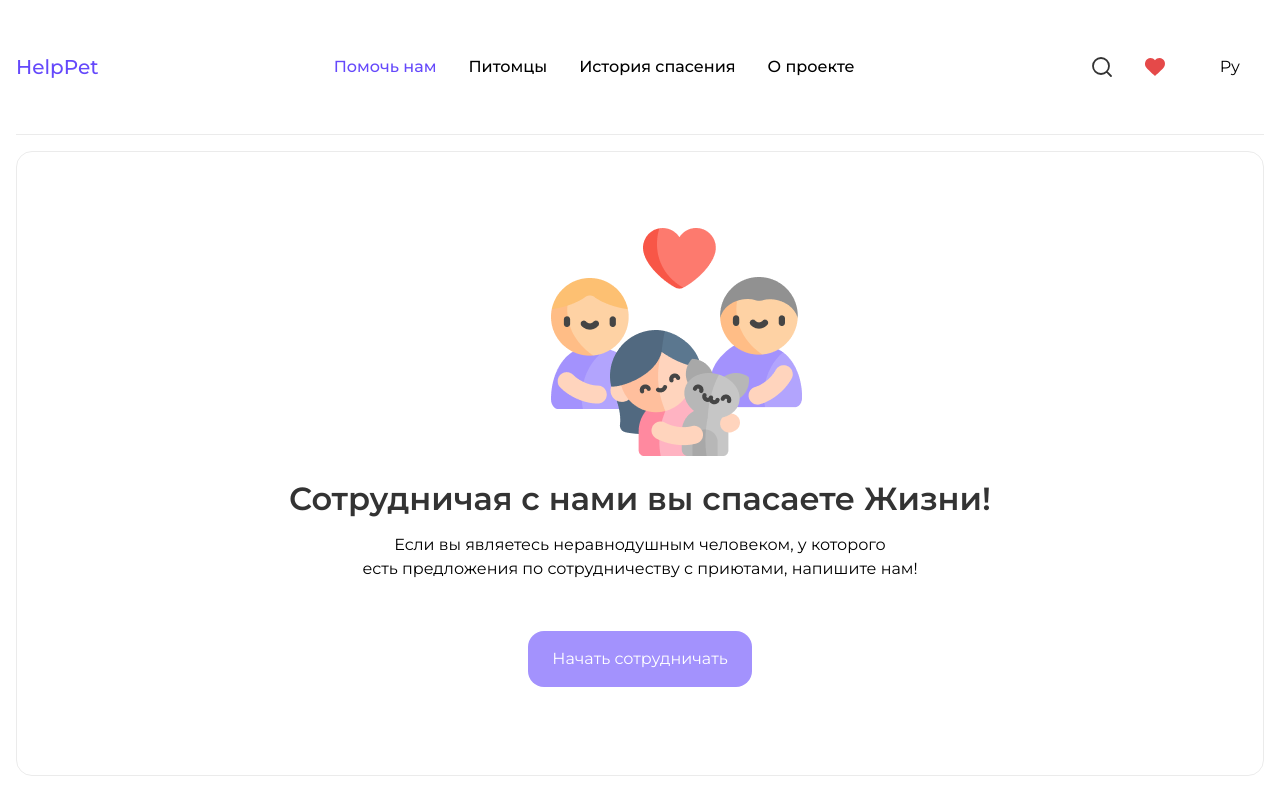
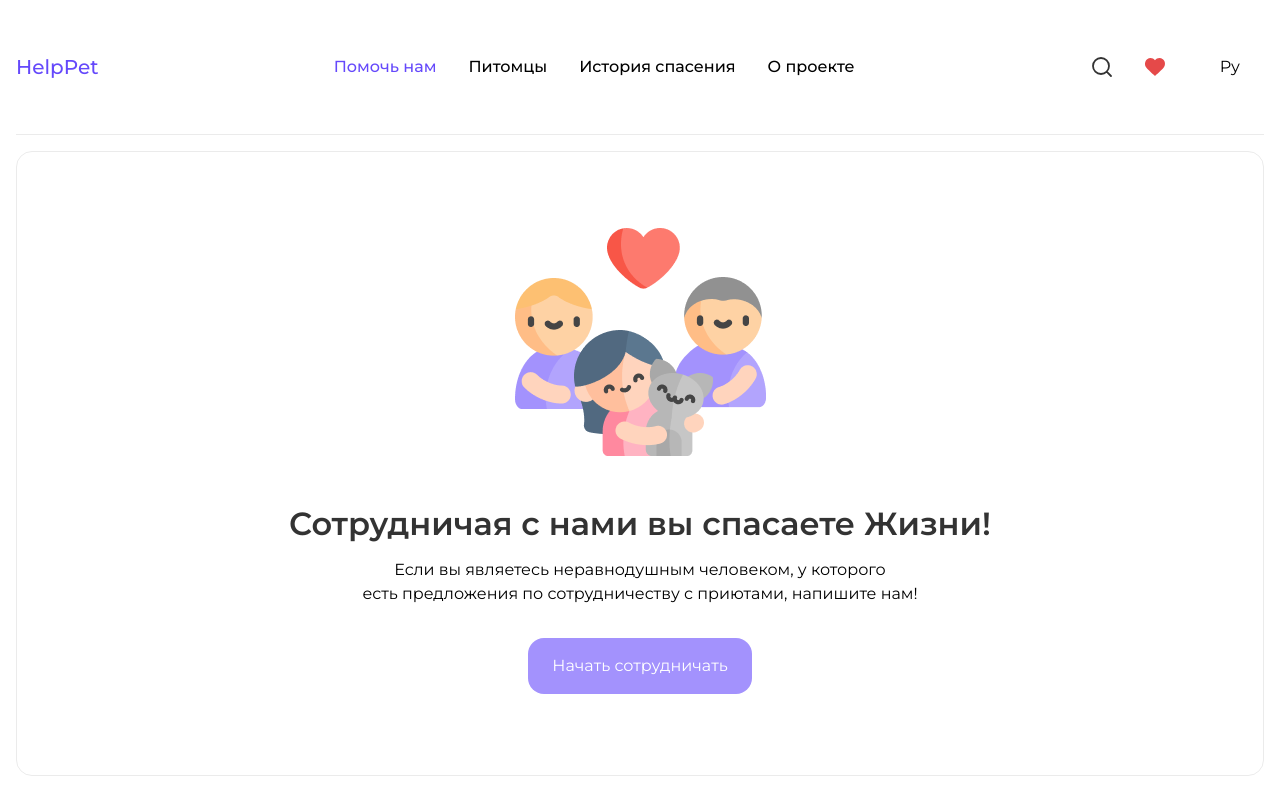
Before and after one commit to Sandbox-pets-shelter/pets-shelter, a React (Create React App) app: page / in a window 1280 px wide. Shown: the top 800 px of the page. Built offline with nearby package versions, Linux system fonts and the light colour scheme.

Commit message:
add-block-cooperation

```diff
--- a/src/pages/Home/index.tsx
+++ b/src/pages/Home/index.tsx
@@ -1,24 +1,25 @@
 import { BaseButton } from '../../components/ui/BaseButton'
 import s from './styles.module.scss'
-import imgBg from '../../assets/icons/home/heart-vector.png'
+import people from '../../assets/icons/home/people-cat.png'
 
 export const Home = () => {
     const reset = () => {
        console.log(1)
       }
     return (
-        <div className={s.Home}>
-            <img className={s.Home__img} src={imgBg} alt="heart"/>
-            <h2>Сотрудничая с нами вы спасаете Жизни!</h2>
-            <p>Если вы являетесь неравнодушным человеком, у которого<br></br>
+        <div className={s.home}>
+            <img className={s.home__img} src={people} alt="Люди и кот"/>
+            <p className={s.home__item1}>Сотрудничая с нами вы спасаете Жизни!</p>
+            <p className={s.home__item2}>Если вы являетесь неравнодушным человеком, у которого<br></br>
             есть предложения по сотрудничеству с приютами, напишите нам!</p>
-            <button className={s.Home__icon}>
+            <button className={s.home__button}>
                 <BaseButton
                     variant='filled'
                     color='primary'
                     click={reset}>
                     Начать сотрудничать
-                </BaseButton></button>
+                </BaseButton>
+            </button>
       </div>
     )
 }
--- a/src/pages/Home/styles.module.scss
+++ b/src/pages/Home/styles.module.scss
@@ -1,25 +1,29 @@
-.Home{
+@import '../../scss/variables.scss';
+
+.home{
     height: 625px;
     left: 300px;
-    border: 1px solid #EBEBEB;
+    border: 1px solid $separator;
     backdrop-filter: blur(10px);
     border-radius: 16px;
     text-align: center;
 }
-.Home__img{
-    margin: 76px 535px 23px 534px;
+.home__img{
+    margin: 76px 0 48px;
+    margin-left: auto;
+    margin-right: auto;
 }
-.Home h2{
+.home__item1{
     padding: 0;
     font-weight: 600;
     font-size: 32px;
     line-height: 39px;
     color: #333333;
 }
-.Home p{
+.home__item2{
     margin-top: 15px;
-    margin-bottom: 50px;
+    margin-bottom: 32px;
 }
-.Home__icon{
+.home__button{
     text-align: center;
 }
```
Also changed, not shown: src/assets/icons/home/people-cat.png (renamed from src/assets/icons/home/heart-vector.png).
